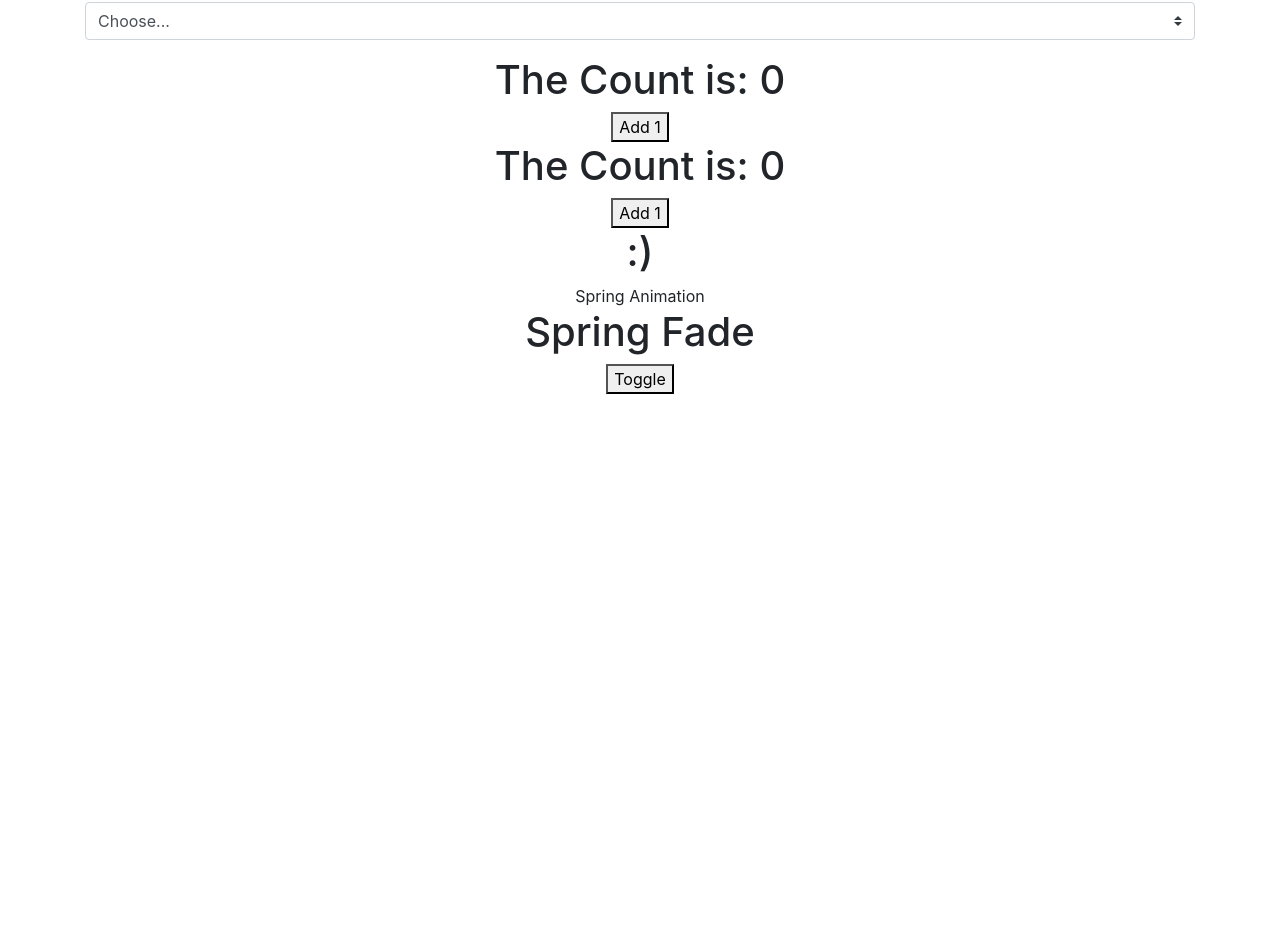
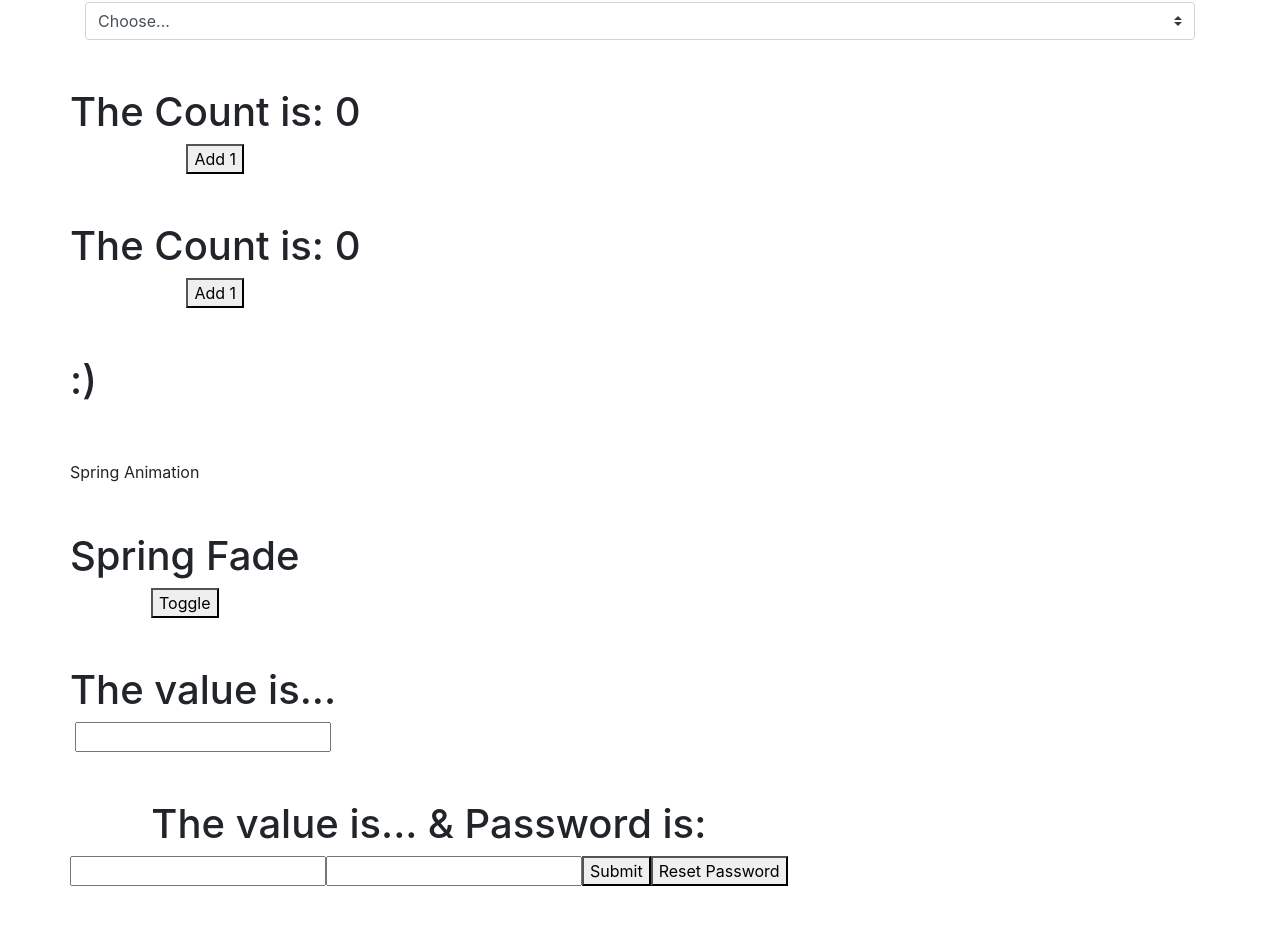
Before and after one commit to RoxanneG93/React_Boostrap4, a React (Create React App) app in the folder client/: page / in a window 1280 px wide. Shown: the part 223-1148 px from the top of the page. Before the commit the page ends 800 px from the top, so only its background shows below. Built offline with nearby package versions, Linux system fonts and the light colour scheme.

Commit message:
input form hook

```diff
--- a/client/package.json
+++ b/client/package.json
@@ -3,10 +3,12 @@
   "version": "0.1.0",
   "private": true,
   "dependencies": {
+    "babel-polyfill": "^6.26.0",
     "bootstrap": "^4.3.1",
     "jquery": "^3.4.1",
     "popper.js": "^1.15.0",
     "react": "^16.8.6",
+    "react-app-polyfill": "^1.0.1",
     "react-dom": "^16.8.6",
     "react-router-dom": "^5.0.0",
     "react-scripts": "3.0.1",
--- a/client/src/App.js
+++ b/client/src/App.js
@@ -5,6 +5,8 @@ import CounterHooks from './components/CounterHook';
 import Toggler from './components/ToggleHook';
 import SpringAnimation from './components/SpringAnimation';
 import SpringToggle from './components/SpringToggle';
+import Input from './components/Hooks/Input';
+import FormStateHook from './components/Hooks/FormStateHook';
 
 function App() {
   return (
@@ -34,11 +36,37 @@ function App() {
 
         </form>
       </div>
-      <Counter />
-      <CounterHooks />
-      <Toggler />
-      <SpringAnimation />
-      <SpringToggle />
+      <div className="container">
+        <div className="row mt-5">
+          <Counter />
+        </div>
+        <div className="row mt-5">
+          <CounterHooks />
+        </div>
+        <div className="row mt-5">
+          <Toggler />
+        </div>
+        <div className="row mt-5">
+          <SpringAnimation />
+        </div>
+        <div className="row mt-5">
+          <SpringToggle />
+        </div>
+        <div className="row mt-5">
+          <Input />
+        </div>
+        <div className="row mt-5 mb-5">
+          <FormStateHook />
+        </div>
+      </div>
+
+
+
+
+
+
+
+
     </div>
   );
 }
--- /dev/null
+++ b/client/src/components/Hooks/FormStateHook.js
@@ -0,0 +1,17 @@
+import React from 'react'
+import useFormState from './useFormState';
+
+
+export default function FormStateHook() {
+    const [email, updateEmail, resetEmail] = useFormState("");
+    const [password, updatePassword, resetPassword] = useFormState("");
+    return (
+        <div>
+            <h1>The value is...{email} & Password is: {password}</h1>
+            <input type="text" value={email} onChange={updateEmail} />
+            <input type="password" value={password} onChange={updatePassword} />
+            <button onClick={resetEmail}>Submit</button>
+            <button onClick={resetPassword}>Reset Password</button>
+        </div>
+    )
+}
--- /dev/null
+++ b/client/src/components/Hooks/Input.js
@@ -0,0 +1,16 @@
+import React, { useState } from 'react';
+
+
+export default function Input() {
+    const [email, setEmail] = useState("");
+    const handleChange = (e) => {
+        setEmail(e.target.value)
+    }
+    return (
+        <div>
+            <h1>The value is...{email}</h1>
+            <input type="text" value={email} onChange={handleChange} />
+
+        </div>
+    )
+}
--- /dev/null
+++ b/client/src/components/Hooks/useFormState.js
@@ -0,0 +1,12 @@
+import { useState } from 'react';
+export default initialVal => {
+    const [value, setValue] = useState(initialVal)
+    const handleChange = (e) => {
+        setValue(e.target.value);
+    }
+    const reset = () => {
+        setValue("");
+
+    }
+    return [value, handleChange, reset];
+}
--- a/client/src/index.js
+++ b/client/src/index.js
@@ -1,3 +1,5 @@
+import 'babel-polyfill';
+import 'react-app-polyfill/ie11';
 import React from 'react';
 import ReactDOM from 'react-dom';
 import './index.css';
```
Also changed, not shown: 1 other file (tests, documents, lock files or other folders).
